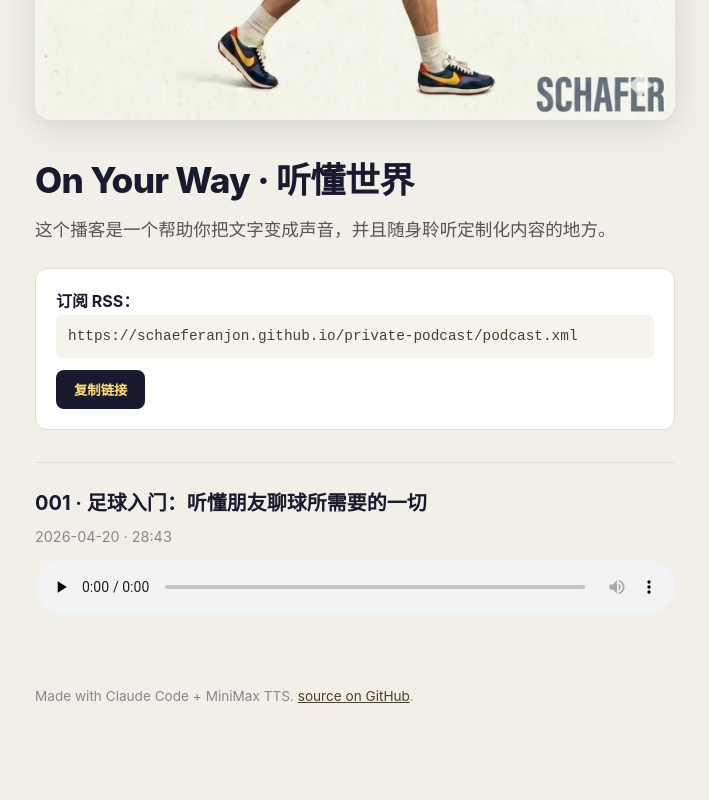
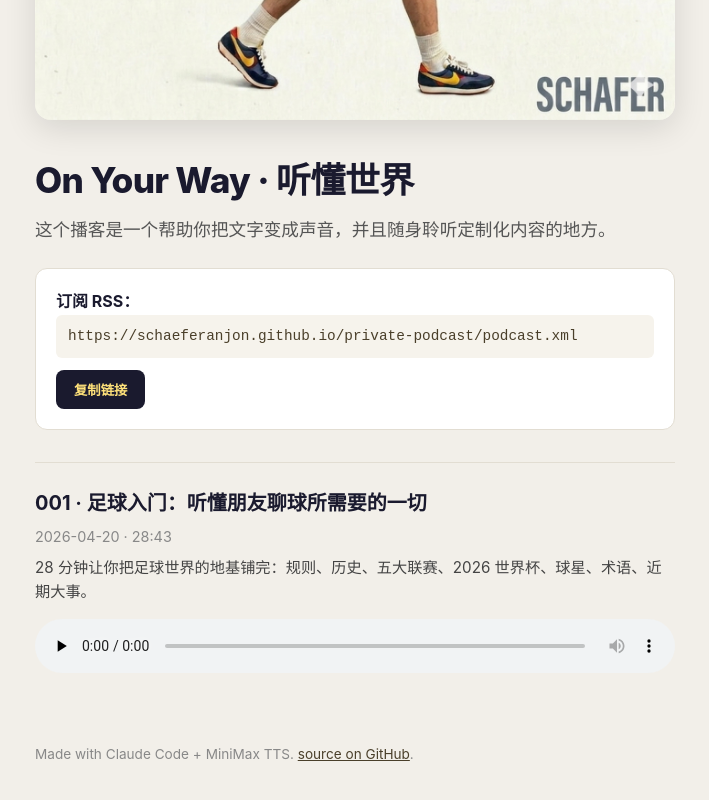
Before and after one commit to SchaeferAnjon/private-podcast, a plain HTML site: page docs/index.html in a window 1280 px wide. Shown: the part 568-1368 px from the top of the page, without its empty margins (285-994 px from the left). Drawn offline with Linux system fonts and the light colour scheme.

Commit message:
feat: add episodes.json as source of truth + dynamic index.html
index.html now fetches episodes.json and renders all episodes.
Adding a new episode = update episodes.json + podcast.xml only.

```diff
--- /dev/null
+++ b/docs/episodes.json
@@ -0,0 +1,42 @@
+{
+  "$schema_version": 1,
+  "podcast": {
+    "title": "On Your Way · 听懂世界",
+    "subtitle": "这个播客是一个帮助你把文字变成声音，并且随身聆听定制化内容的地方。",
+    "author": "Schaefer",
+    "email": "claudschaeferanjon@gmail.com",
+    "language": "zh-CN",
+    "category": "Education",
+    "explicit": false,
+    "feed_url": "https://schaeferanjon.github.io/private-podcast/podcast.xml",
+    "landing_url": "https://schaeferanjon.github.io/private-podcast/",
+    "cover_url": "https://schaeferanjon.github.io/private-podcast/cover.jpg",
+    "repo": "SchaeferAnjon/private-podcast"
+  },
+  "tts_default": {
+    "provider": "minimax",
+    "host": "https://api.minimax.chat",
+    "model": "speech-02-hd",
+    "voice": "male-qn-badao",
+    "speed": 1.0,
+    "sample_rate": 32000,
+    "bitrate": 128000,
+    "channels": 1
+  },
+  "episodes": [
+    {
+      "num": 1,
+      "tag": "ep001",
+      "title": "足球入门：听懂朋友聊球所需要的一切",
+      "summary": "28 分钟让你把足球世界的地基铺完：规则、历史、五大联赛、2026 世界杯、球星、术语、近期大事。",
+      "source": "足球入门_横纵分析报告.pdf（数字生命卡兹克 横纵分析法）",
+      "script_chars": 8002,
+      "duration_sec": 1723,
+      "mp3_url": "https://github.com/SchaeferAnjon/private-podcast/releases/download/ep001/ep001_football.mp3",
+      "mp3_bytes": 27577196,
+      "tts_voice": "male-qn-badao",
+      "tts_model": "speech-02-hd",
+      "published_at": "2026-04-20T20:00:00Z"
+    }
+  ]
+}
--- a/docs/index.html
+++ b/docs/index.html
@@ -70,8 +70,10 @@
       margin-top: 32px;
     }
     .episode h2 { margin: 0 0 6px; font-size: 1.25rem; }
-    .episode .meta { color: #888; font-size: 0.9rem; margin: 0 0 12px; }
+    .episode .meta { color: #888; font-size: 0.9rem; margin: 0 0 8px; }
+    .episode .summary { color: #444; margin: 0 0 14px; font-size: 0.95rem; }
     audio { width: 100%; }
+    .loading { color: #999; text-align: center; padding: 40px 0; }
     footer { color: #888; font-size: 0.85rem; margin-top: 64px; }
     footer a { color: #4a3f2a; }
   </style>
@@ -79,8 +81,8 @@
 <body>
   <main>
     <div class="cover" role="img" aria-label="On Your Way cover"></div>
-    <h1>On Your Way · 听懂世界</h1>
-    <p class="tagline">这个播客是一个帮助你把文字变成声音，并且随身聆听定制化内容的地方。</p>
+    <h1 id="pcTitle">On Your Way · 听懂世界</h1>
+    <p class="tagline" id="pcTag">这个播客是一个帮助你把文字变成声音，并且随身聆听定制化内容的地方。</p>
 
     <div class="feed-box">
       <strong>订阅 RSS：</strong>
@@ -88,16 +90,47 @@
       <button onclick="navigator.clipboard.writeText(document.getElementById('feed').textContent)">复制链接</button>
     </div>
 
-    <section class="episode">
-      <h2>001 · 足球入门：听懂朋友聊球所需要的一切</h2>
-      <p class="meta">2026-04-20 · 28:43</p>
-      <audio controls preload="none"
-        src="https://github.com/SchaeferAnjon/private-podcast/releases/download/ep001/ep001_football.mp3"></audio>
-    </section>
+    <div id="episodes" class="loading">加载集数中…</div>
 
     <footer>
       <p>Made with Claude Code + MiniMax TTS. <a href="https://github.com/SchaeferAnjon/private-podcast">source on GitHub</a>.</p>
     </footer>
   </main>
+
+  <script>
+    function fmtDuration(sec) {
+      const m = Math.floor(sec / 60), s = String(sec % 60).padStart(2, '0');
+      return `${m}:${s}`;
+    }
+    function fmtDate(iso) {
+      return iso.slice(0, 10);
+    }
+    fetch('episodes.json', {cache: 'no-store'})
+      .then(r => r.json())
+      .then(data => {
+        document.getElementById('pcTitle').textContent = data.podcast.title;
+        document.getElementById('pcTag').textContent = data.podcast.subtitle;
+        document.getElementById('feed').textContent = data.podcast.feed_url;
+
+        const container = document.getElementById('episodes');
+        container.classList.remove('loading');
+        container.innerHTML = '';
+
+        const sorted = [...data.episodes].sort((a, b) => b.num - a.num);
+        for (const ep of sorted) {
+          const node = document.createElement('section');
+          node.className = 'episode';
+          node.innerHTML = `
+            <h2>${String(ep.num).padStart(3, '0')} · ${ep.title}</h2>
+            <p class="meta">${fmtDate(ep.published_at)} · ${fmtDuration(ep.duration_sec)}</p>
+            ${ep.summary ? `<p class="summary">${ep.summary}</p>` : ''}
+            <audio controls preload="none" src="${ep.mp3_url}"></audio>`;
+          container.appendChild(node);
+        }
+      })
+      .catch(err => {
+        document.getElementById('episodes').textContent = '加载集数失败：' + err.message;
+      });
+  </script>
 </body>
 </html>
```
